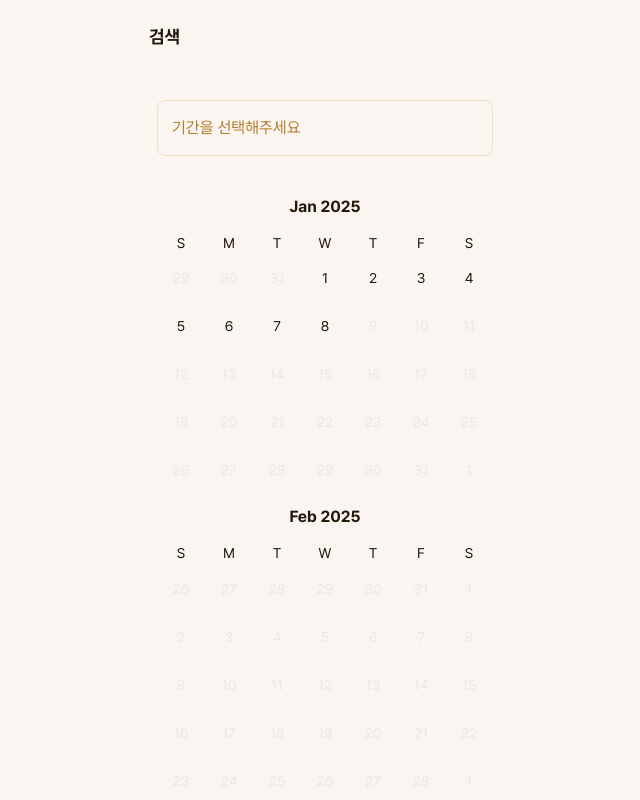
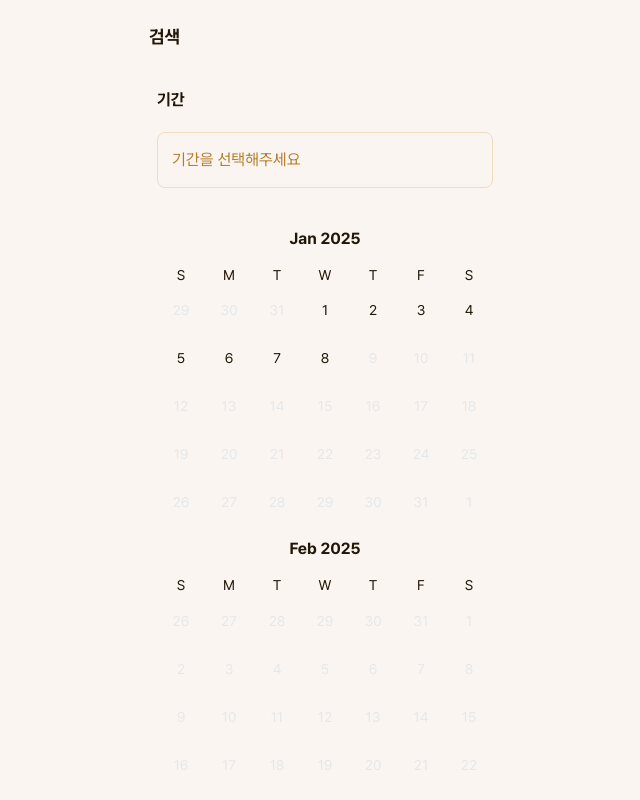
Before and after one commit to dec-project/haeyum-client, a React (Vite) app: page /search in a window 1280 px wide. Shown: the top 800 px of the page, without its empty margins (315-955 px from the left). Built offline with nearby package versions, Linux system fonts and the light colour scheme.

Commit message:
feat : 검색 페이지 - 라벨 추가

```diff
--- a/src/pages/search/index/components/Search.tsx
+++ b/src/pages/search/index/components/Search.tsx
@@ -28,6 +28,7 @@ const Search = () => {
       <AppBar text="검색" />
       <Container>
         <Content>
+          <Label>기간</Label>
           <Calendar startDate={startDate} endDate={endDate} setEndDate={setEndDate} setStartDate={setStartDate} />
           <ButtonBox>
             <Button onClick={handleSearch} disabled={!startDate || !endDate}>
@@ -44,6 +45,13 @@ const Wrapper = styled.div`
   width: fit-content;
   height: fit-content;
   margin: 0 auto;
+`;
+
+const Label = styled.span`
+  width: 100%;
+  height: 32px;
+  padding: 0 16px;
+  ${({ theme }) => theme.typography.body1.bold};
 `;
 
 const Content = styled.div`
```
